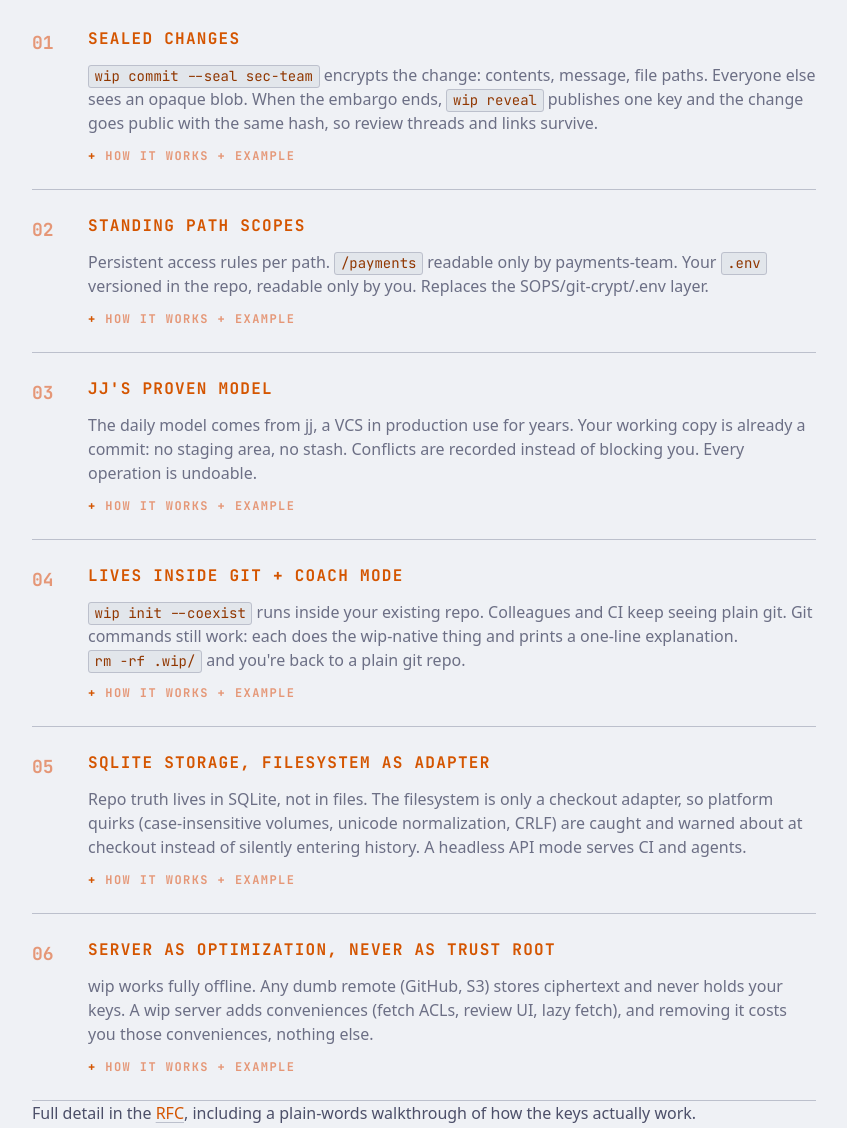
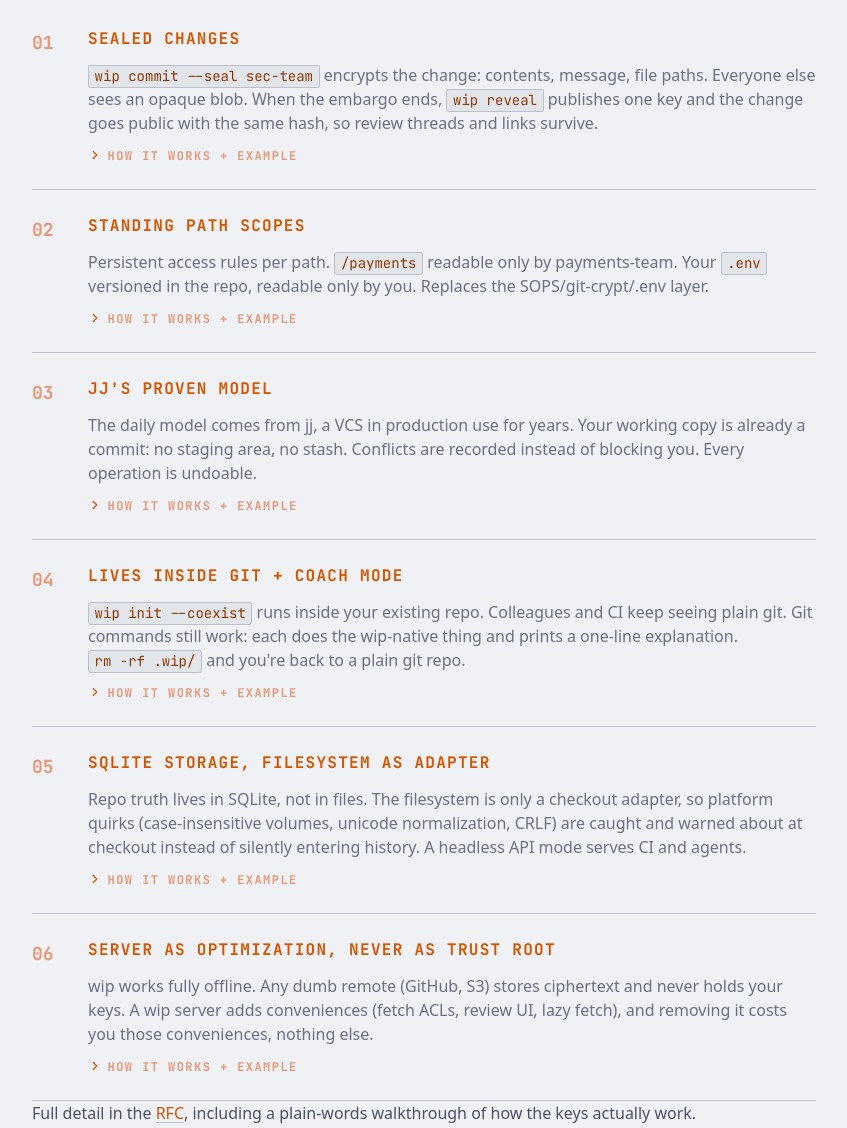
Before and after one commit to bitbonsai/wip-scm, a website: page website/public/index.html in a window 1280 px wide. Shown: the part 2029-3157 px from the top of the page, without its empty margins (216-1063 px from the left). Drawn offline with Linux system fonts and the light colour scheme.

Commit message:
Lucide chevron on pillar details, rotate 90deg on open via CSS transition

```diff
--- a/website/public/index.html
+++ b/website/public/index.html
@@ -108,7 +108,7 @@
           <h3>Sealed changes</h3>
           <p><code>wip commit --seal sec-team</code> encrypts the change: contents, message, file paths. Everyone else sees an opaque blob. When the embargo ends, <code>wip reveal</code> publishes one key and the change goes public with the same hash, so review threads and links survive.</p>
           <details class="pillar-more">
-            <summary>how it works + example</summary>
+            <summary><svg class="chev" xmlns="http://www.w3.org/2000/svg" viewBox="0 0 24 24" fill="none" stroke="currentColor" stroke-width="2" stroke-linecap="round" stroke-linejoin="round" aria-hidden="true"><path d="m9 18 6-6-6-6"/></svg>how it works + example</summary>
             <p>Each sealed change gets its own random data key. The diff, message, and paths are encrypted with it, and a copy of that key is encrypted to every reader's device key. The change's hash commits to the plaintext from day one, so publishing the data key later changes access, not identity. No rewrite, no new hash, no broken links.</p>
             <pre class="mini-term">$ wip commit --seal sec-team -m "fix auth bypass in session check"
 change rk3v sealed · 4 readers · 8 device keys
@@ -124,7 +124,7 @@
           <h3>Standing path scopes</h3>
           <p>Persistent access rules per path. <code>/payments</code> readable only by payments-team. Your <code>.env</code> versioned in the repo, readable only by you. Replaces the SOPS/git-crypt/.env layer.</p>
           <details class="pillar-more">
-            <summary>how it works + example</summary>
+            <summary><svg class="chev" xmlns="http://www.w3.org/2000/svg" viewBox="0 0 24 24" fill="none" stroke="currentColor" stroke-width="2" stroke-linecap="round" stroke-linejoin="round" aria-hidden="true"><path d="m9 18 6-6-6-6"/></svg>how it works + example</summary>
             <p>Create a scope once. From then on, every commit touching that path encrypts those files with the scope key while the rest of the commit stays public. Non-readers see metadata ("file changed, 40 lines") so logs stay coherent. Secrets stop living in a parallel system: config sits next to the code that consumes it, versioned in the same commit, so the two can't drift apart.</p>
             <pre class="mini-term">$ wip scope create /payments --readers payments-team
 $ wip commit -m "add refund endpoint"     # touches /payments/*
@@ -138,7 +138,7 @@
           <h3>jj's proven model</h3>
           <p>The daily model comes from jj, a VCS in production use for years. Your working copy is already a commit: no staging area, no stash. Conflicts are recorded instead of blocking you. Every operation is undoable.</p>
           <details class="pillar-more">
-            <summary>how it works + example</summary>
+            <summary><svg class="chev" xmlns="http://www.w3.org/2000/svg" viewBox="0 0 24 24" fill="none" stroke="currentColor" stroke-width="2" stroke-linecap="round" stroke-linejoin="round" aria-hidden="true"><path d="m9 18 6-6-6-6"/></svg>how it works + example</summary>
             <p>In git, your work sits in limbo until you commit, and half the UX exists to manage that limbo (staging, stashing, reflog archaeology). wip commits continuously, so you describe, split, and rewrite changes whenever you like. Made a mess? <code>wip undo</code> steps the whole repo back one operation. Ctrl-Z for the repository.</p>
             <pre class="mini-term">$ wip describe -m "retry logic"   # describe anytime, nothing staged
 $ wip rebase -d main              # conflicts recorded, not blocking
@@ -149,7 +149,7 @@
           <h3>Lives inside git + coach mode</h3>
           <p><code>wip init --coexist</code> runs inside your existing repo. Colleagues and CI keep seeing plain git. Git commands still work: each does the wip-native thing and prints a one-line explanation. <code>rm -rf .wip/</code> and you're back to a plain git repo.</p>
           <details class="pillar-more">
-            <summary>how it works + example</summary>
+            <summary><svg class="chev" xmlns="http://www.w3.org/2000/svg" viewBox="0 0 24 24" fill="none" stroke="currentColor" stroke-width="2" stroke-linecap="round" stroke-linejoin="round" aria-hidden="true"><path d="m9 18 6-6-6-6"/></svg>how it works + example</summary>
             <p>wip keeps a valid git projection of the repo at all times, so nothing breaks for people who never install it. Sealed content appears on the git side as opaque pointer files, like git-lfs. Adoption starts with one developer and zero team buy-in; coach mode converts your muscle memory one alias at a time.</p>
             <pre class="mini-term">$ git commit -m "retry logic"
 wip: committed as change qpmv (working copy is always a commit)
@@ -160,7 +160,7 @@
           <h3>SQLite storage, filesystem as adapter</h3>
           <p>Repo truth lives in SQLite, not in files. The filesystem is only a checkout adapter, so platform quirks (case-insensitive volumes, unicode normalization, CRLF) are caught and warned about at checkout instead of silently entering history. A headless API mode serves CI and agents.</p>
           <details class="pillar-more">
-            <summary>how it works + example</summary>
+            <summary><svg class="chev" xmlns="http://www.w3.org/2000/svg" viewBox="0 0 24 24" fill="none" stroke="currentColor" stroke-width="2" stroke-linecap="round" stroke-linejoin="round" aria-hidden="true"><path d="m9 18 6-6-6-6"/></svg>how it works + example</summary>
             <p>Two databases: <code>repo.db</code> holds history and syncs anywhere; <code>local.db</code> holds worktree state and plaintext cache and never leaves the machine. Because checkout is an adapter, wip can also run against a virtual filesystem (ProjFS/FUSE/FSKit) or none at all, which is how CI and agents drive it through the API without a working copy.</p>
             <pre class="mini-term">$ wip status
 warning: src/Config.ts and src/config.ts differ only in case
@@ -172,7 +172,7 @@
           <h3>Server as optimization, never as trust root</h3>
           <p>wip works fully offline. Any dumb remote (GitHub, S3) stores ciphertext and never holds your keys. A wip server adds conveniences (fetch ACLs, review UI, lazy fetch), and removing it costs you those conveniences, nothing else.</p>
           <details class="pillar-more">
-            <summary>how it works + example</summary>
+            <summary><svg class="chev" xmlns="http://www.w3.org/2000/svg" viewBox="0 0 24 24" fill="none" stroke="currentColor" stroke-width="2" stroke-linecap="round" stroke-linejoin="round" aria-hidden="true"><path d="m9 18 6-6-6-6"/></svg>how it works + example</summary>
             <p>With git, "private repo" means the forge can read it. With wip, read access is key possession: a compromised remote leaks ciphertext, not code. Revoking someone stops future fetches and rotates keys forward, and the server helps enforce that, but it never had read power to lose.</p>
             <pre class="mini-term">$ wip remote add origin git@github.com:acme/pay.git
 $ wip push                      # sealed scopes stay ciphertext
--- a/website/public/style.css
+++ b/website/public/style.css
@@ -369,9 +369,16 @@
   color: var(--phos-dim);
 }
 .pillar-more summary::-webkit-details-marker { display: none; }
-.pillar-more summary::before { content: "+ "; color: var(--phos); }
-.pillar-more[open] summary::before { content: "− "; }
 .pillar-more summary:hover { color: var(--phos-bright); }
+.pillar-more .chev {
+  width: 0.875rem;
+  height: 0.875rem;
+  margin-right: 0.35rem;
+  vertical-align: -0.15em;
+  color: var(--phos);
+  transition: transform 0.2s ease;
+}
+.pillar-more[open] .chev { transform: rotate(90deg); }
 .pillar-more p { margin-top: var(--rhy-half); }
 
 .mini-term {
```
